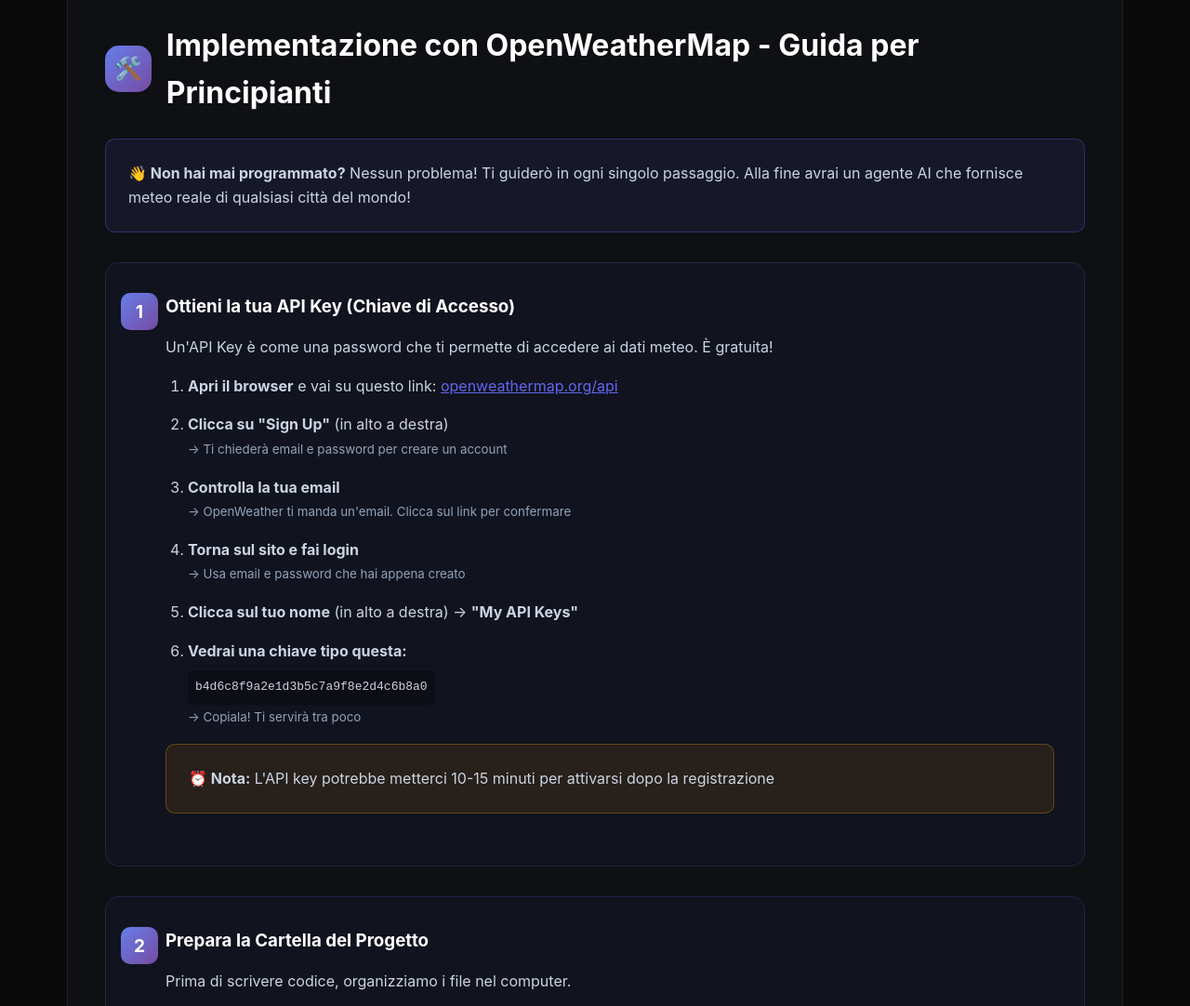
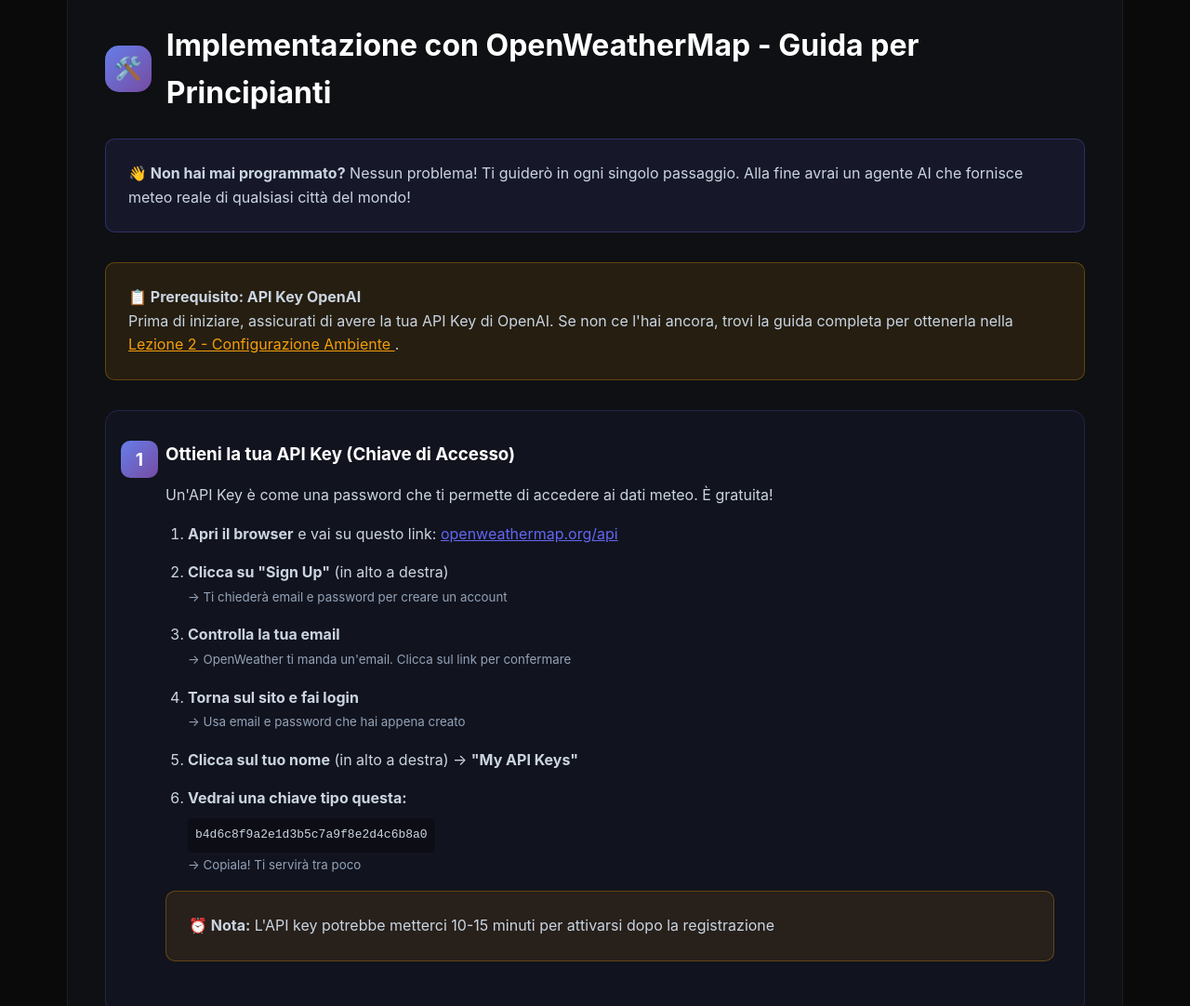
Before and after one commit to Raptorz96/ai-learning-hub, a plain HTML site: page guide/agenti-api-reali.html in a window 1280 px wide. Shown: the part 2593-3675 px from the top of the page at 93% size. Drawn offline with Linux system fonts and the light colour scheme.

Commit message:
aggiornato guida 1

```diff
--- a/guide/agenti-api-reali.html
+++ b/guide/agenti-api-reali.html
@@ -613,6 +613,15 @@
             <div class="alert alert-info" style="margin-bottom: 2rem;">
                 <strong>👋 Non hai mai programmato?</strong> Nessun problema! Ti guiderò in ogni singolo passaggio.
                 Alla fine avrai un agente AI che fornisce meteo reale di qualsiasi città del mondo!
+            </div>
+
+            <div class="alert alert-warning" style="margin-bottom: 2rem;">
+                <strong>📋 Prerequisito: API Key OpenAI</strong><br>
+                Prima di iniziare, assicurati di avere la tua API Key di OpenAI. Se non ce l'hai ancora,
+                trovi la guida completa per ottenerla nella
+                <a href="../lezioni/agenti-openai/lezione-2.html" style="color: var(--warning); text-decoration: underline;">
+                    Lezione 2 - Configurazione Ambiente
+                </a>.
             </div>
 
             <div class="step">
```
